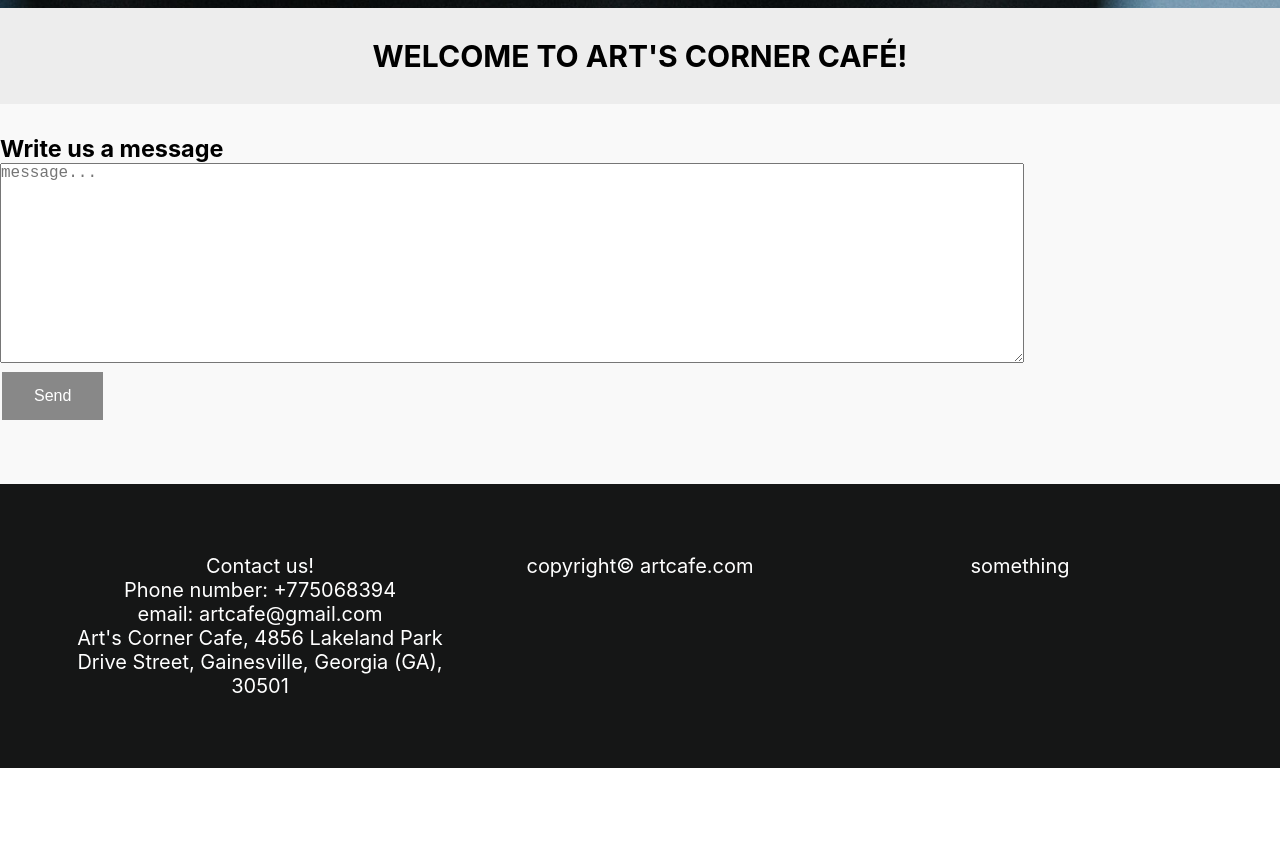
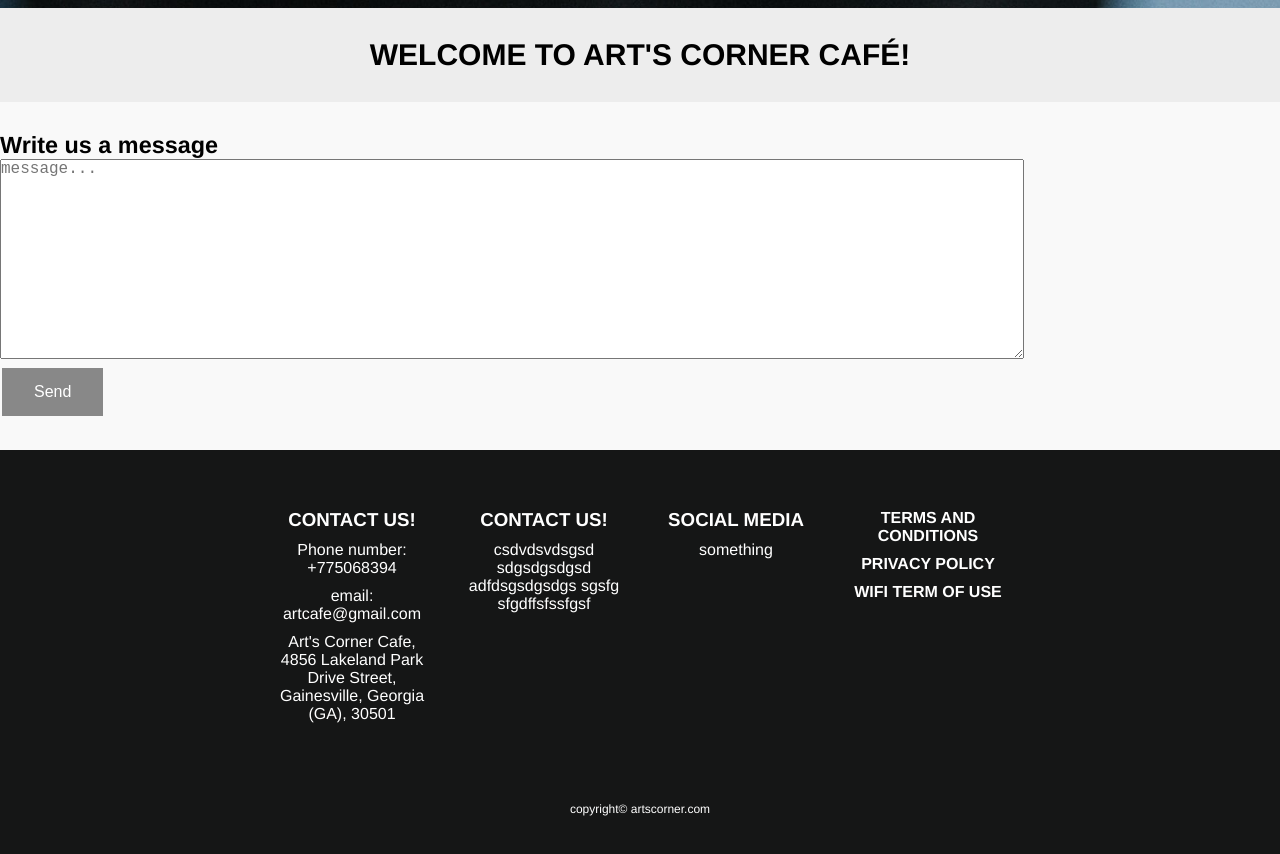
Before and after one commit to ewelina-slepko/cafe-website, a React (Create React App) app: page /contact in a window 1280 px wide. Shown: the part 792-1646 px from the top of the page. Before the commit the page ends 1560 px from the top, so only its background shows below. Built offline with nearby package versions, Linux system fonts and the light colour scheme.

Commit message:
footer changes

```diff
--- a/src/layouts/App.js
+++ b/src/layouts/App.js
@@ -25,7 +25,6 @@ function App() {
         </footer>
       </div>
     </Router>
-
   );
 }
 
--- a/src/layouts/Footer.jsx
+++ b/src/layouts/Footer.jsx
@@ -3,20 +3,36 @@ import '../styles/footer.css'
 
 const Footer = () => {
     return (
+        <>
+            <div className="footer_container">
                 <div className="footer_content">
                     <div className="section">
-                Contact us!
+                        <h3>Contact us!</h3>
                         <p>Phone number: +775068394</p>
                         <p>email: artcafe@gmail.com</p>
                         <p>Art's Corner Cafe, 4856 Lakeland Park Drive Street, Gainesville, Georgia (GA), 30501</p>
                     </div>
                     <div className="section">
-                <p>copyright© artcafe.com</p>
+                        <h3>Contact us!</h3>
+                        <p>csdvdsvdsgsd sdgsdgsdgsd adfdsgsdgsdgs sgsfg sfgdffsfssfgsf</p>
                     </div>
                     <div className="section">
+                        <h3>Social Media</h3>
                         <p>something</p>
                     </div>
+                    <div className="links">
+                        <h3>Terms and conditions</h3>
+                        <h3>Privacy policy</h3>
+                        <h3>Wifi term of use</h3>
                     </div>
+                </div>
+
+
+            </div>
+            <div className="copyright">
+                copyright© artscorner.com
+            </div>
+        </>
     );
 }
 
--- a/src/styles/App.css
+++ b/src/styles/App.css
@@ -11,7 +11,7 @@ div.app{
 
   section.blog{
     flex-grow: 1;
-    padding: 30px 0 60px 0;
+    padding: 30px 0;
 
   }
 
--- a/src/styles/footer.css
+++ b/src/styles/footer.css
@@ -1,14 +1,51 @@
 footer{
     background-color: #151616;
     color: #fff;
-    padding: 70px;
+    padding: 40px 0;
+    font-size: 16px;
+}
+
+.footer_container{
+    display: flex;
+    justify-content: center;
 }
 
 .footer_content{
     display: flex;
+    justify-content: center;
+    max-width: 60%;
 }
 
 .section{
     flex: 1;
     text-align: center;
+    padding: 14px;
 }
+
+.section h3{
+    text-transform: uppercase;
+    padding: 5px 0;
+}
+
+.section p{
+    padding: 5px 0;
+}
+
+.links{
+    flex: 1;
+    text-align: center;
+    padding: 14px;
+}
+
+.links h3{
+    font-size: 16px;
+    text-transform: uppercase;
+    cursor: pointer;
+    padding: 5px 0;
+}
+
+.copyright{
+    text-align: center;
+    font-size: 12px;
+    padding: 60px 0 20px 0;
+}
--- a/src/styles/index.css
+++ b/src/styles/index.css
@@ -1,8 +1,6 @@
 body {
   margin: 0;
-  font-family: -apple-system, BlinkMacSystemFont, "Segoe UI", "Roboto", "Oxygen",
-    "Ubuntu", "Cantarell", "Fira Sans", "Droid Sans", "Helvetica Neue",
-    sans-serif;
+  font-family: "program",Helvetica,Arial,sans-serif;
   -webkit-font-smoothing: antialiased;
   -moz-osx-font-smoothing: grayscale;
 }
@@ -21,7 +19,3 @@ code {
 html{
   font-size: 20px;
 }
-
-section{
-
-}
--- a/src/styles/navigation.css
+++ b/src/styles/navigation.css
@@ -1,11 +1,9 @@
 .main{
+    justify-content: flex-end;
+    display: flex;
     position: absolute;
     right: 0;
     width: 100%;
-    background-color: rgba(22, 21, 21, 0.6)  ;
-    display: flex;
-    justify-content: flex-end;
-
 }
 
 .main ul{
@@ -19,7 +17,8 @@ nav.main a{
     text-transform: uppercase;
     font-weight: bold;
     padding: 12px;
-    font-size: 22px;
+    font-size: 20px;
+    letter-spacing: 2px;
     cursor: pointer;
 }
 
```
Lines whose indentation alone changed are shown as unchanged.
